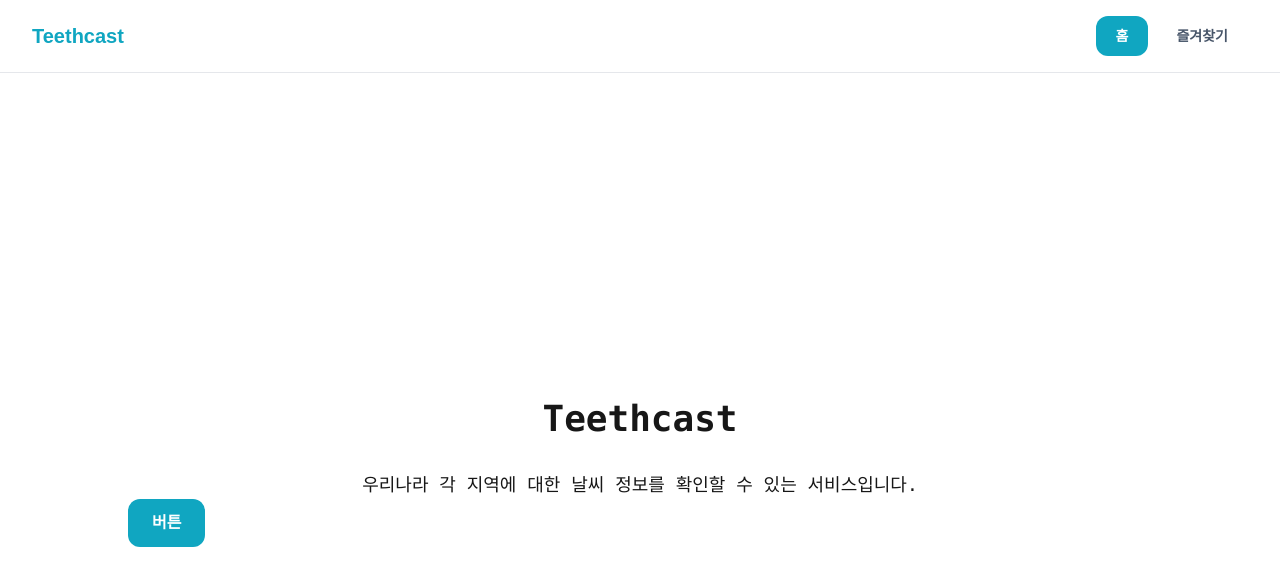
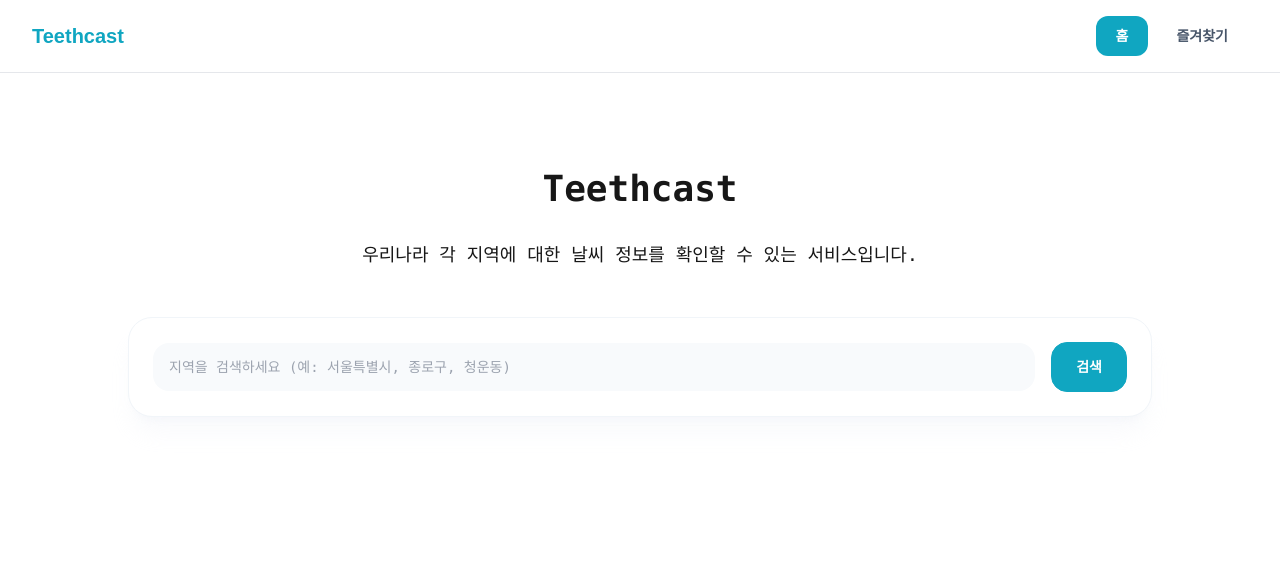
Before and after one commit to seong5/teethcast, a Next.js app: page / in a window 1280 px wide. Shown: the top 586 px of the page. Built offline with nearby package versions, Linux system fonts and the light colour scheme.

Commit message:
SearchBar.tsx 컴포넌트 구현

```diff
--- a/src/pages/home/index.tsx
+++ b/src/pages/home/index.tsx
@@ -1,16 +1,32 @@
-import Button from '@/shared/ui/Button'
+'use client';
+
+import { useState } from 'react';
+import { SearchBar } from '@/shared/ui';
 
 export function HomePage() {
+  const [searchValue, setSearchValue] = useState('');
+
+  const handleSearch = () => {
+    console.log('검색:', searchValue);
+  };
+
   return (
-    <main className="flex min-h-screen flex-col items-center justify-center p-24">
+    <main className="flex min-h-screen flex-col items-center p-24">
       <div className="z-10 max-w-5xl w-full items-center justify-between font-mono text-sm">
         <h1 className="text-4xl font-bold text-center mb-8">
           Teethcast
         </h1>
-        <p className="text-center text-lg">
+        <p className="text-center text-lg mb-12">
           우리나라 각 지역에 대한 날씨 정보를 확인할 수 있는 서비스입니다.
         </p>
-        <Button>버튼</Button>
+        <div className="w-full">
+          <SearchBar
+            value={searchValue}
+            onChange={setSearchValue}
+            placeholder="지역을 검색하세요 (예: 서울특별시, 종로구, 청운동)"
+            onSearchClick={handleSearch}
+          />
+        </div>
       </div>
     </main>
   );
--- /dev/null
+++ b/src/shared/ui/SearchBar.tsx
@@ -0,0 +1,56 @@
+'use client';
+
+interface SearchBarProps {
+  value: string;
+  onChange: (value: string) => void;
+  placeholder?: string;
+  onSearchClick?: () => void;
+  className?: string;
+}
+
+export default function SearchBar({
+  value,
+  onChange,
+  placeholder = '검색...',
+  onSearchClick,
+  className = '',
+}: SearchBarProps) {
+  return (
+    <div
+      className={`flex flex-col items-center gap-4 rounded-3xl border border-slate-100 bg-white p-6 shadow-xl shadow-slate-200/20 md:flex-row ${className}`}
+      role="search"
+      aria-label="검색"
+    >
+      <div className="relative w-full flex-1">
+        <label htmlFor="search-input" className="sr-only">
+          {placeholder || '검색어 입력'}
+        </label>
+        <input
+          id="search-input"
+          type="search"
+          placeholder={placeholder}
+          value={value}
+          onChange={e => onChange(e.target.value)}
+          onKeyDown={e => {
+            if (e.key === 'Enter' && onSearchClick) {
+              onSearchClick();
+            }
+          }}
+          aria-label={placeholder || '검색어 입력'}
+          className="w-full rounded-2xl border-none bg-slate-50 py-3.5 px-4 text-sm font-medium text-black outline-none transition-all focus:ring-4 focus:ring-[#10a6c1]/20 focus:border focus:border-[#10a6c1]"
+        />
+      </div>
+      {onSearchClick && (
+        <div className="flex w-full md:w-auto">
+          <button
+            onClick={onSearchClick}
+            aria-label="검색 실행"
+            className="flex flex-1 items-center justify-center rounded-2xl border border-[#10a6c1] bg-[#10a6c1] px-6 py-3.5 text-sm font-black text-white transition-all hover:bg-[#0d8fa8] focus:outline-none focus:ring-2 focus:ring-[#10a6c1] focus:ring-offset-2 md:flex-none"
+          >
+            검색
+          </button>
+        </div>
+      )}
+    </div>
+  );
+}
--- a/src/shared/ui/index.ts
+++ b/src/shared/ui/index.ts
@@ -1,2 +1,3 @@
 // 공유 UI 컴포넌트들
 export { default as Button } from './Button';
+export { default as SearchBar } from './SearchBar';
```
Also changed, not shown: 2 other files (tests, documents, lock files or other folders).
